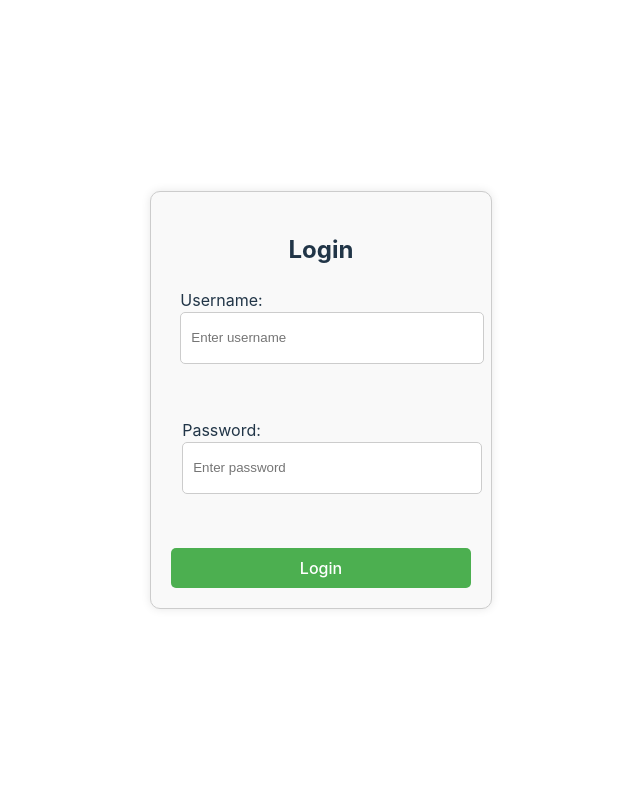
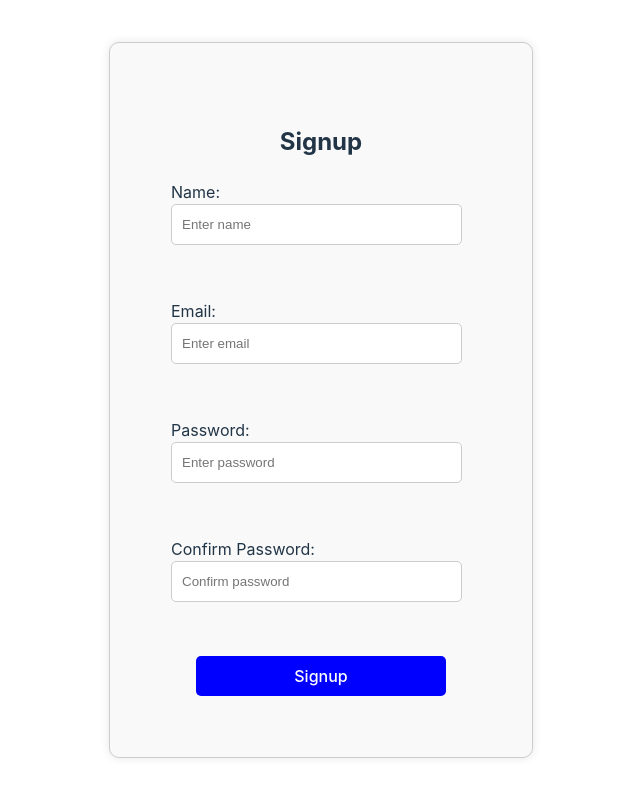
Before and after one commit to aayushisharma26/Online-Learning, a React (Vite) app: page / in a window 1280 px wide. Shown: the top 796 px of the page, without its empty margins (319-959 px from the left). Built offline with nearby package versions, Linux system fonts and the light colour scheme.

Commit message:
Update Signup page

```diff
--- a/src/App.jsx
+++ b/src/App.jsx
@@ -2,14 +2,14 @@ import { useState } from 'react'
 import reactLogo from './assets/react.svg'
 import viteLogo from '/vite.svg'
 import './App.css';
-import Login from './Login/Login.jsx';
+import Signup from './Signup/Signup.jsx';
 
 
 function App() {
 
   return (
     <>
-      <Login/>
+      <Signup/>
     </>
   )
 }
--- a/src/Signup/Signup.css
+++ b/src/Signup/Signup.css
@@ -1,64 +1,52 @@
-/* .signup-box {
-    width: 400px;
-    padding: 20px;
-    background: #1f293a;
+.signup-container {
+    width: 300px;
+    background-color: #f9f9f9;
+    padding: 61px;
+    border: 1px solid #ccc;
     border-radius: 10px;
-    box-shadow: 0 0 20px rgba(0, 0, 0, 0.2);
-    text-align: center;
+    box-shadow: 0 0 10px rgba(0, 0, 0, 0.1);
   }
 
-.signup-box h2 {
-    font-size: 2em;
-    color: #0ef;
-    margin-bottom: 20px;
+  form {
+    display: flex;
+    flex-direction: column;
+    align-items: center;
   }
 
-.alert {
-    margin-bottom: 20px;
+  label {
+    margin-bottom: 10px;
+    text-align: left;
+    display: block;
   }
 
-.custom-label {
-    display: block;
-    text-align: left;
-    color: #fff;
+  input[type="text"],
+  input[type="email"],
+  input[type="password"] {
+    width: 269px;
+    height: 19px;
+    margin-bottom: 20px;
+    padding: 10px;
+    border: 1px solid #ccc;
+    border-radius: 5px;
 }
 
-body {
-    background-color: #1f293a;
-} */
+  button[type="submit"] {
+    width: 250px;
+    height: 40px;
+    background-color: blue;
+    color: #fff;
+    padding: 10px;
+    border: none;
+    border-radius: 5px;
+    cursor: pointer;
+  }
 
+  button[type="submit"]:hover {
+    background-color: blue;
+  }
 
-
-
-
-
-
-
-
-
-
-
-
-
-
-
-
-
-
-
-
-
-
-
-
-
-
-
-
-
-
-
-/* Signup.css */
-
-/* Add custom styles if needed */
-/*
+  .error {
+    color: red;
+    font-size: 14px;
+    margin-bottom: 10px;
+  }
--- a/src/Signup/Signup.jsx
+++ b/src/Signup/Signup.jsx
@@ -1,70 +1,71 @@
-// import React, { useState } from 'react';
-// import './Login.css';
+import React, { useState } from 'react';
+import './Signup.css';
 
-// const Login = () => {
-//   const [formData, setFormData] = useState({
-//     email: '',
-//     password: ''
-//   });
+function Signup() {
+  const [name, setName] = useState('');
+  const [email, setEmail] = useState('');
+  const [password, setPassword] = useState('');
+  const [confirmPassword, setConfirmPassword] = useState('');
 
-//   const [alertMessage, setAlertMessage] = useState('');
+  const handleSubmit = (event) => {
+    event.preventDefault();
+    if (password === confirmPassword) {
+    //   console.log('Signup successful!');
+    alert('Signup successful');
 
-//   const handleChange = (e) => {
-//     const { name, value } = e.target;
-//     setFormData({
-//       ...formData,
-//       [name]: value
-//     });
-//   };
+    } else {
+      alert('Passwords do not match');
+    }
+  };
 
-//   const handleSubmit = (e) => {
-//     e.preventDefault();
-//     const { email, password } = formData;
+  return (
+    <div className="signup-container">
+      <form onSubmit={handleSubmit}>
+        <h2>Signup</h2>
+        <label>
+          Name:
+          <input
+            type="text"
+            value={name}
+            onChange={(event) => setName(event.target.value)}
+            placeholder="Enter name"
+          />
+        </label>
+        <br />
+        <label>
+          Email:
+          <input
+            type="email"
+            value={email}
+            onChange={(event) => setEmail(event.target.value)}
+            placeholder="Enter email"
+          />
+        </label>
+        <br />
+        <label>
+          Password:
+          <input
+            type="password"
+            value={password}
+            onChange={(event) => setPassword(event.target.value)}
+            placeholder="Enter password"
+          />
+        </label>
+        <br />
+        <label>
+          Confirm Password:
+          <input
+            type="password"
+            value={confirmPassword}
+            onChange={(event) => setConfirmPassword(event.target.value)}
+            placeholder="Confirm password"
+          />
+        </label>
+        <br />
+        <button type="submit">Signup</button>
+      </form>
+    </div>
+  );
+}
 
-//     if (!email || !password) {
-//       setAlertMessage('Please fill in all fields');
-//       return;
-//     }
-
-//     console.log('Form submitted', formData);
-//     setAlertMessage('Login successful!');
-//   };
-
-//   return (
-//     <div className="login-box">
-//       <h2>Login</h2>
-//       {alertMessage && (
-//         <div className={`alert ${alertMessage === 'Login successful!' ? 'alert-success' : 'alert-danger'}`} role="alert">
-//           {alertMessage}
-//         </div>
-//       )}
-//       <form onSubmit={handleSubmit}>
-//         <div className="form-group">
-//           <label htmlFor="email">Email</label>
-//           <input
-//             type="email"
-//             id="email"
-//             name="email"
-//             value={formData.email}
-//             onChange={handleChange}
-//             required
-//           />
-//         </div>
-//         <div className="form-group">
-//           <label htmlFor="password">Password</label>
-//           <input
-//             type="password"
-//             id="password"
-//             name="password"
-//             value={formData.password}
-//             onChange={handleChange}
-//             required
-//           />
-//         </div>
-//         <button type="submit" className="btn btn-primary">Login</button>
-//       </form>
-//     </div>
-//   );
-// };
-
-// export default Login;
+export default Signup;
```
Lines whose indentation alone changed are shown as unchanged.
